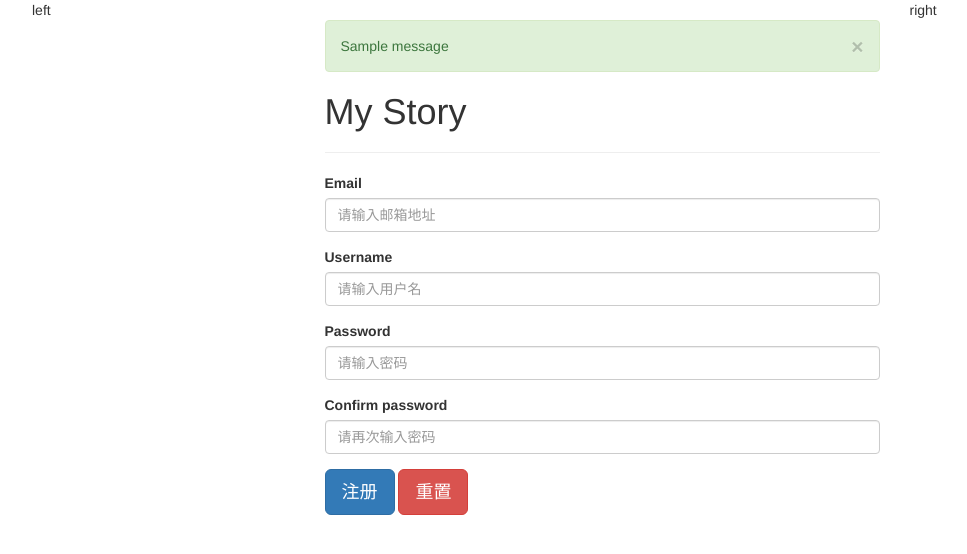
After one commit to OmegaM/story, a Flask app: page /register in a window 1280 px wide. The commit adds this page. Shown: the top 554 px of the page, without its empty margins (38-1005 px from the left). Run offline with Flask 2, Linux system fonts and the light colour scheme; tables that the repository leaves empty hold one stand-in row (values such as "Sample post"); one stand-in notice (Sample message) is shown; some libraries are stand-ins or nearby versions.

Commit message:
完成注册功能

```diff
--- a/app/controller.py
+++ b/app/controller.py
@@ -14,7 +14,7 @@ from app import app
 from flask import jsonify, request, render_template, redirect, flash, url_for
 from flask.ext.login import login_required, login_user, logout_user
 from models import Story, User
-from forms import StoryForm, LoginForm
+from forms import StoryForm, LoginForm, RegistrationForm
 from service import StoryService
 
 
@@ -37,12 +37,25 @@ def login():
 
     return render_template('login.html', form=form)
 
+
 @app.route('/logout')
 @login_required
 def logout():
     logout_user()
     flash(u'你已经登出')
     return redirect(url_for('index'))
+
+
+@app.route('/register', methods=['GET', 'POST'])
+def register():
+    form = RegistrationForm()
+    if form.validate_on_submit():
+        user = User(email=form.email.data, username=form.username.data, password=form.password.data)
+        StoryService.add_user(user)
+        flash(u"注册成功，请登录")
+        return redirect(url_for('login'))
+    return render_template('register.html', form=form)
+
 
 
 @app.route('/story/<int:story_id>')
--- a/app/forms.py
+++ b/app/forms.py
@@ -24,6 +24,8 @@ from wtforms.ext.sqlalchemy.fields import QuerySelectField
 #     for obj in db.session.query(Category).all():
 #         category_dict[obj.id] = obj.name
 #     return category_dict.items()
+
+
 class StoryForm(Form):
     title = StringField(label='Title', validators=[DataRequired(message=u"该字段为必填项"),
                                                    Length(min=1, max=30, message=u"大于30个字")])
@@ -65,5 +67,5 @@ class RegistrationForm(Form):
             raise ValidationError(u'用户名邮箱已经被注册')
 
     def validate_username(self, field):
-        if User.query.filter_by(username=field.data).first or Author.query.filter_by(nick_name=field.data):
+        if User.query.filter_by(username=field.data).first() or Author.query.filter_by(nick_name=field.data).first():
             raise ValidationError(u'用户名已经被占用')
--- a/app/templates/login.html
+++ b/app/templates/login.html
@@ -43,7 +43,8 @@
                     </div>
                 </div>
 
-                <button class="btn btn-primary btn-default" type="submit">登录</button>
+                <button class="btn btn-primary btn-default btn-lg" type="submit">登录</button>
+                <a href="{{ url_for('register') }}" role="button" class="btn btn-default btn-lg">注册</a>
 
             </form>
         </div>
--- /dev/null
+++ b/app/templates/register.html
@@ -0,0 +1,65 @@
+{% extends "base.html" %}
+{% block page_content %}
+    <div class="row">
+        <div class="col-md-3">
+            left
+        </div>
+
+        <div class="col-md-6">
+            {% with messages = get_flashed_messages() %}
+                {% if messages %}
+                    {% for message in messages %}
+                        <br>
+                        <div class="alert alert-success">
+                            <button type="button" class="close" data-dismiss="alert">&times;</button>
+                            {{ message }}
+                        </div>
+                    {% endfor %}
+                {% endif %}
+            {% endwith %}
+            <h1>My Story</h1>
+            <hr>
+            <form role="form" action="/register" method="POST">
+                {{ form.hidden_tag() }}
+                <div class="form-group">
+                    {{ form.email.label }}
+                    {{ form.email(class='form-control', placeholder='请输入邮箱地址') }}
+                    {% for error in form.email.errors %}
+                        <span class="text-danger">{{error}}</span>
+                    {% endfor %}
+                </div>
+                <div class="form-group">
+                    {{ form.username.label }}
+                    {{ form.username(class='form-control', placeholder='请输入用户名') }}
+                    {% for error in form.username.errors %}
+                        <span class="text-danger">{{error}}</span>
+                    {% endfor %}
+                </div>
+                <div class="form-group">
+                    {{ form.password.label }}
+                    {{ form.password(class='form-control', placeholder='请输入密码') }}
+                    {% for error in form.password.errors %}
+                        <span class="text-danger">{{error}}</span>
+                    {% endfor %}
+                </div>
+                <div class="form-group">
+                    {{ form.password2.label }}
+                    {{ form.password2(class='form-control', placeholder='请再次输入密码') }}
+                    {% for error in form.password2.errors %}
+                        <span class="text-danger">{{error}}</span>
+                    {% endfor %}
+                </div>
+
+
+                <button class="btn btn-primary btn-lg" type="submit">注册</button>
+                <button class="btn btn-danger btn-lg" type="reset">重置</button>
+
+            </form>
+        </div>
+
+        <div class="col-md-3">
+            right
+        </div>
+    </div>
+
+{% endblock %}
```
Also changed, not shown: app/service.py (+11 -0 lines).
